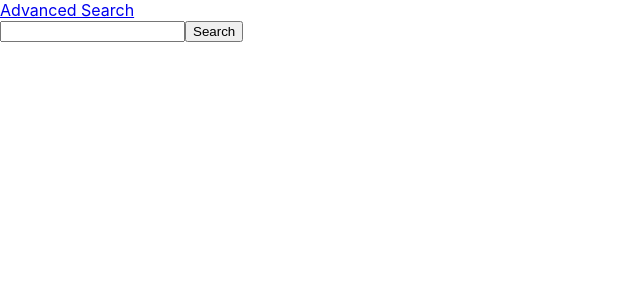
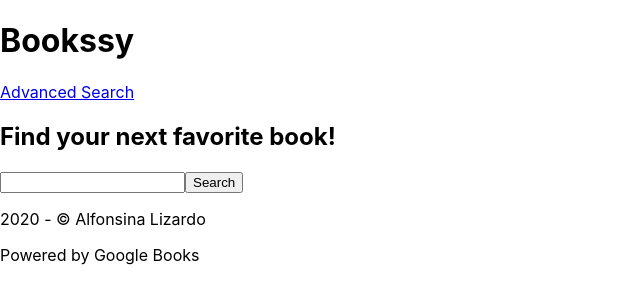
Before and after one commit to Alais29/react-book-browser, a React (Create React App) app: page / in a window 1280 px wide. Shown: the top 304 px of the page, without its empty margins (0-640 px from the left). Built offline with nearby package versions, Linux system fonts and the light colour scheme.

Commit message:
Created some components and divided pages based on them

```diff
--- a/src/App.js
+++ b/src/App.js
@@ -2,6 +2,8 @@ import React, { Fragment } from "react";
 import "./App.css";
 import BooksListContextProvider from "./context/BooksListContext";
 import BookDetailsContextProvider from "./context/BookDetailsContext";
+import Header from './components/Header/Header.component';
+import Footer from './components/Footer/Footer.component';
 import Search from "./pages/Search/Search.component";
 import Home from "./pages/Home/Home.component";
 import Details from "./pages/Details/Details.component";
@@ -9,6 +11,8 @@ import { Route, Switch } from "react-router-dom";
 
 function App() {
   return (
+    <Fragment>
+      <Header />
       <Switch>
         <BooksListContextProvider>
           <Route exact path="/">
@@ -23,8 +27,9 @@ function App() {
             </BookDetailsContextProvider>
           </Route>
         </BooksListContextProvider>
-
       </Switch>
+      <Footer />
+    </Fragment>
   );
 }
 
--- a/src/components/Book/Book.component.jsx
+++ b/src/components/Book/Book.component.jsx
@@ -0,0 +1,13 @@
+import React from "react";
+import { Link } from 'react-router-dom';
+import './Book.styles.scss';
+
+const Book = ({book}) => {
+  return (
+    <p>
+      {book.volumeInfo.title} <Link to={`/details/${book.id}`}>Details</Link>
+    </p>
+  );
+};
+
+export default Book;
--- a/src/components/Books/Books.component.jsx
+++ b/src/components/Books/Books.component.jsx
@@ -0,0 +1,20 @@
+import React, {Fragment} from 'react';
+import Book from '../Book/Book.component';
+import Message from '../Message/Message.component';
+import './Books.styles.scss';
+
+const Books = ({books, message}) => {
+  return (
+    <Fragment>
+      {books.length !== 0 ? (
+        books.map((book) => (
+          <Book book={book} />
+        ))
+      ) : (
+        <Message message={message} />
+      )}
+    </Fragment>
+  )
+}
+
+export default Books
--- a/src/components/Footer/Footer.component.jsx
+++ b/src/components/Footer/Footer.component.jsx
@@ -0,0 +1,13 @@
+import React from 'react';
+import './Footer.styles.scss';
+
+const Footer = () => {
+  return (
+    <footer>
+      <p>{new Date().getFullYear()} - &copy; Alfonsina Lizardo</p>
+      <p>Powered by Google Books</p>
+    </footer>
+  )
+}
+
+export default Footer
--- a/src/components/Header/Header.component.jsx
+++ b/src/components/Header/Header.component.jsx
@@ -0,0 +1,12 @@
+import React from "react";
+import './Header.styles.scss';
+
+const Header = () => {
+  return (
+    <header>
+      <h1>Bookssy</h1>
+    </header>
+  );
+};
+
+export default Header;
--- a/src/components/Message/Message.component.jsx
+++ b/src/components/Message/Message.component.jsx
@@ -0,0 +1,8 @@
+import React from "react";
+import "./Message.styles.scss";
+
+const Message = ({ message }) => {
+  return <h2>{message}</h2>;
+};
+
+export default Message;
--- a/src/components/SearchBar/SearchBar.component.jsx
+++ b/src/components/SearchBar/SearchBar.component.jsx
@@ -0,0 +1,30 @@
+import React, {Fragment} from 'react';
+import { withRouter } from "react-router-dom";
+
+
+const SearchBar = ({validateSearch, parameter, filter, order, history}) => {
+  return (
+    <Fragment>
+      <input
+        type="text"
+        id="q_book"
+        onKeyPress={(e) => {
+          validateSearch(e, parameter, filter, order)
+            if (e.key !== "Enter") {
+              return
+            } else {
+              history.push("/search");
+            };
+        }}
+      />
+      <button onClick={(e) => {
+        validateSearch(e, parameter, filter, order)
+        history.push("/search");
+      }}>
+        Search
+      </button>
+    </Fragment>
+  )
+}
+
+export default withRouter(SearchBar);
--- a/src/components/Title/Title.component.jsx
+++ b/src/components/Title/Title.component.jsx
@@ -0,0 +1,8 @@
+import React from "react";
+import "./Title.styles.scss";
+
+const Title = ({text}) => {
+  return <h2>{text}</h2>;
+};
+
+export default Title;
--- a/src/pages/Details/Details.component.jsx
+++ b/src/pages/Details/Details.component.jsx
@@ -10,7 +10,6 @@ const Details = () => {
       {details &&
         <div>
           <p>{details.volumeInfo.title}</p>
-          <div id="viewerCanvas" style={{width: "600px", height: "500px"}}></div>
         </div>
       }
     </div>
--- a/src/pages/Home/Home.component.jsx
+++ b/src/pages/Home/Home.component.jsx
@@ -1,8 +1,10 @@
 import React, { Fragment, useContext, useEffect } from "react";
 import { BooksListContext } from "../../context/BooksListContext";
-import { Link, withRouter } from "react-router-dom";
+import { Link } from "react-router-dom";
+import Title from '../../components/Title/Title.component';
+import SearchBar from "../../components/SearchBar/SearchBar.component";
 
-const Home = ({ history }) => {
+const Home = () => {
   const { doneFetchBooks, books, message, validateSearch, setBooks, setdoneFetchBooks } = useContext(
     BooksListContext
   );
@@ -14,31 +16,10 @@ const Home = ({ history }) => {
   return (
     <Fragment>
       <Link to='/search'>Advanced Search</Link>
-      <div>
-        <input
-          id="q_book"
-          type="text"
-          onKeyPress={(e) => {
-            validateSearch(e);
-            if (e.key !== "Enter") {
-              return
-            } else {
-              history.push("/search");
-            };
-
-          }}
-        />
-        <button
-          onClick={(e) => {
-            validateSearch(e);
-            history.push("/search");
-          }}
-        >
-          Search
-        </button>
-      </div>
+      <Title text="Find your next favorite book!" />
+      <SearchBar validateSearch={validateSearch} />
     </Fragment>
   );
 };
 
-export default withRouter(Home);
+export default Home;
--- a/src/pages/Search/Search.component.jsx
+++ b/src/pages/Search/Search.component.jsx
@@ -2,6 +2,8 @@ import React, { useContext, Fragment, useState } from "react";
 import { BooksListContext } from "../../context/BooksListContext";
 import { parameters, filters, orders } from "./../../constants/index";
 import { Link } from "react-router-dom";
+import SearchBar from "../../components/SearchBar/SearchBar.component";
+import Books from "../../components/Books/Books.component";
 
 const Search = () => {
   const { doneFetchBooks, books, message, validateSearch } = useContext(
@@ -19,7 +21,7 @@ const Search = () => {
   } = filters;
   const { relevance, newest } = orders;
 
-  //set a State for parameter options
+  //set a State for parameter, filter and order options
   const [parameter, setParameter] = useState("");
   const [filter, setFilter] = useState("");
   const [order, setOrder] = useState("");
@@ -38,14 +40,7 @@ const Search = () => {
   return (
     <Fragment>
       <Link to="/">Home</Link>
-      <input
-        type="text"
-        id="q_book"
-        onKeyPress={(e) => validateSearch(e, parameter, filter, order)}
-      />
-      <button onClick={(e) => validateSearch(e, parameter, filter, order)}>
-        Search
-      </button>
+      <SearchBar validateSearch={validateSearch} parameter={parameter} filter={filter} order={order} />
       <p>Search by</p>
       <div>
         <input
@@ -116,15 +111,7 @@ const Search = () => {
         <option value={newest}>Newest</option>
       </select>
 
-      {books.length !== 0 ? (
-        books.map((book) => (
-          <p>
-            {book.volumeInfo.title} <Link to={`/details/${book.id}`}>Details</Link>
-          </p>
-        ))
-      ) : (
-        <p>{message}</p>
-      )}
+      <Books books={books} message={message} />
     </Fragment>
   );
 };
```
Also changed, not shown: src/assets/gbs_preview_sticker1.png (added), 1 other file (tests, documents, lock files or other folders). Lines whose indentation alone changed are shown as unchanged.
